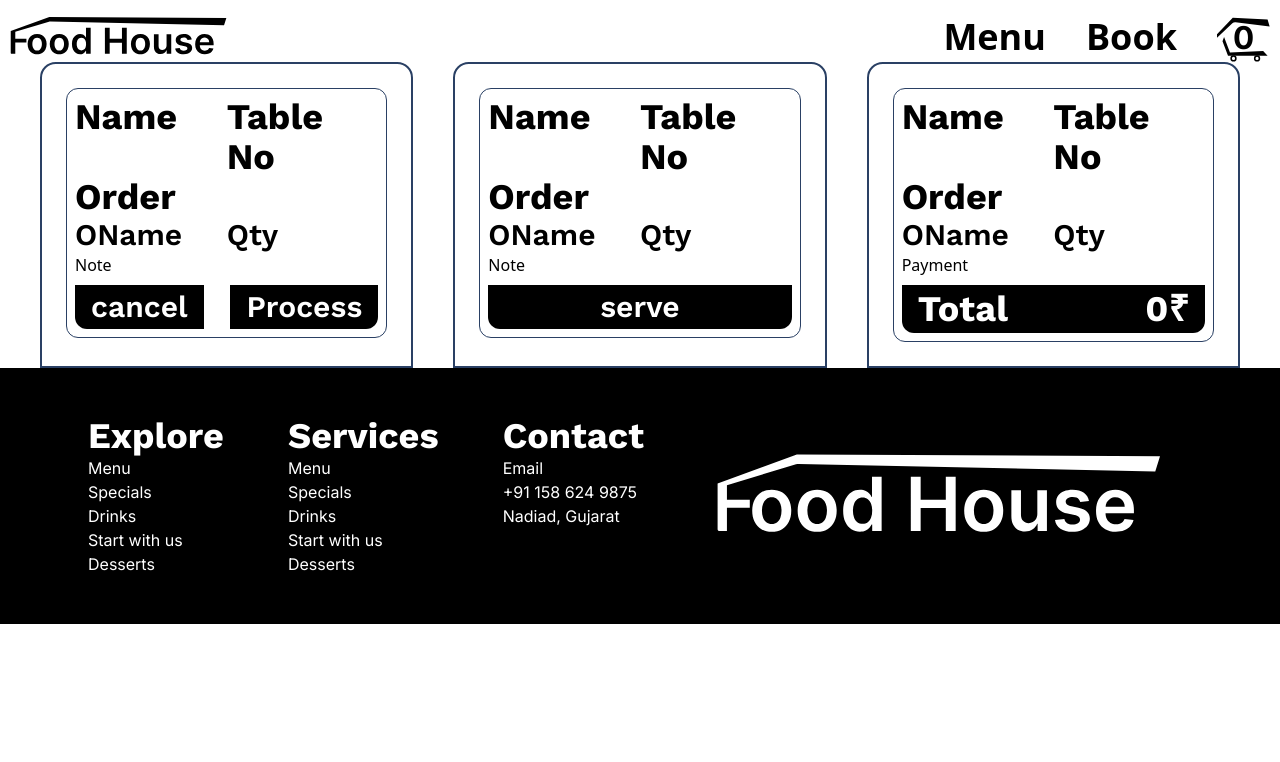
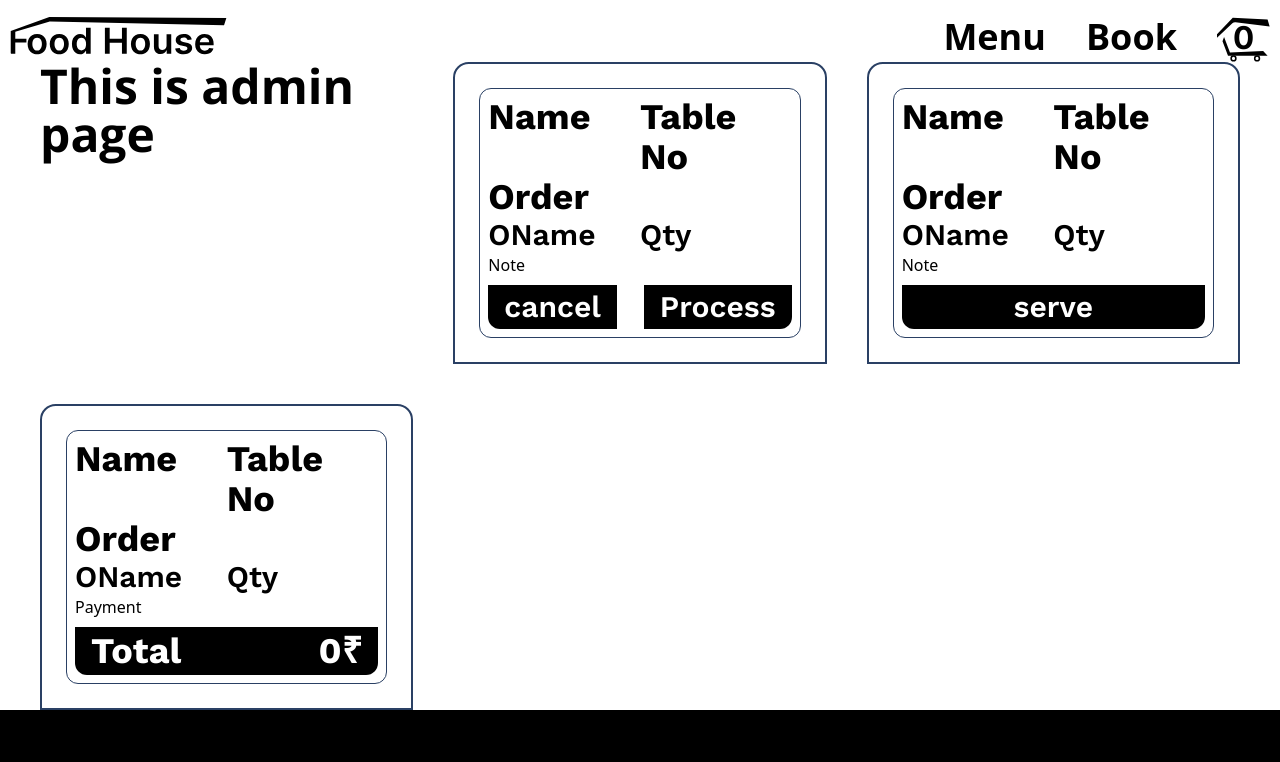
Before and after one commit to YUGE0/Food-House, a Next.js app: page /admin in a window 1280 px wide. Shown: the top 762 px of the page. Built offline with nearby package versions, Linux system fonts and the light colour scheme; no server answers; the database is empty.

Commit message:
Admin page h1

```diff
--- a/app/admin/page.tsx
+++ b/app/admin/page.tsx
@@ -6,6 +6,7 @@ import OrderServed from '../compo/OrderServed'
 export default function page() {
   return (
     <div className="px-10 grid grid-cols-3 gap-10">
+      <h1>This is admin page</h1>
         <div className="rounded-t-xlp border-2 border-fcolor p-6">
           <OrderNew/>
         </div>
--- a/app/compo/Specialities.tsx
+++ b/app/compo/Specialities.tsx
@@ -74,7 +74,6 @@ export default function Specialities() {
         </div>
         <div className="my-10 flex justify-end">
             <button className="bg-black text-white p-2 px-6 rounded-xl text-3xl font-semibold font-work"><Link href={"/menu"}>Explore</Link></button>
-            <button className="bg-black text-white p-2 px-6 rounded-xl text-3xl font-semibold font-work"><Link href={"/menu"}>Explore</Link></button>
         </div>
     </div>
   )
```
